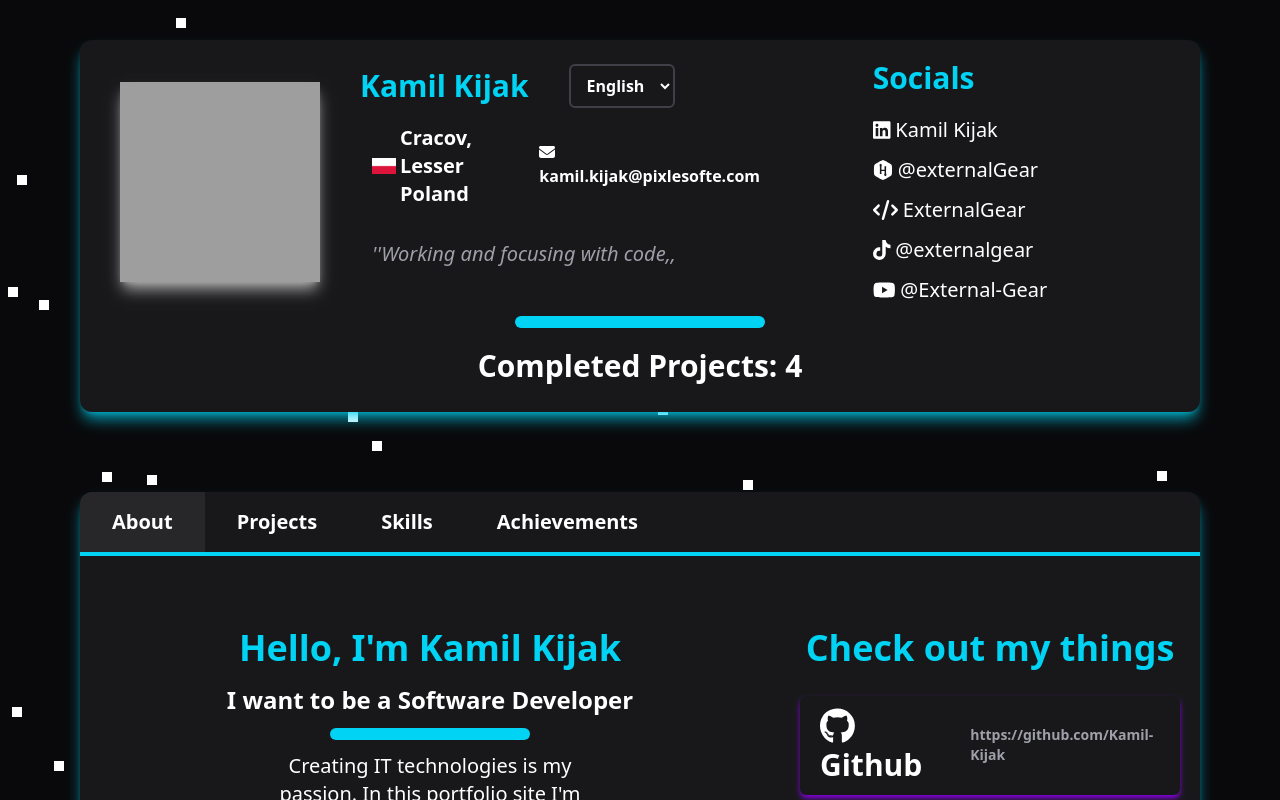
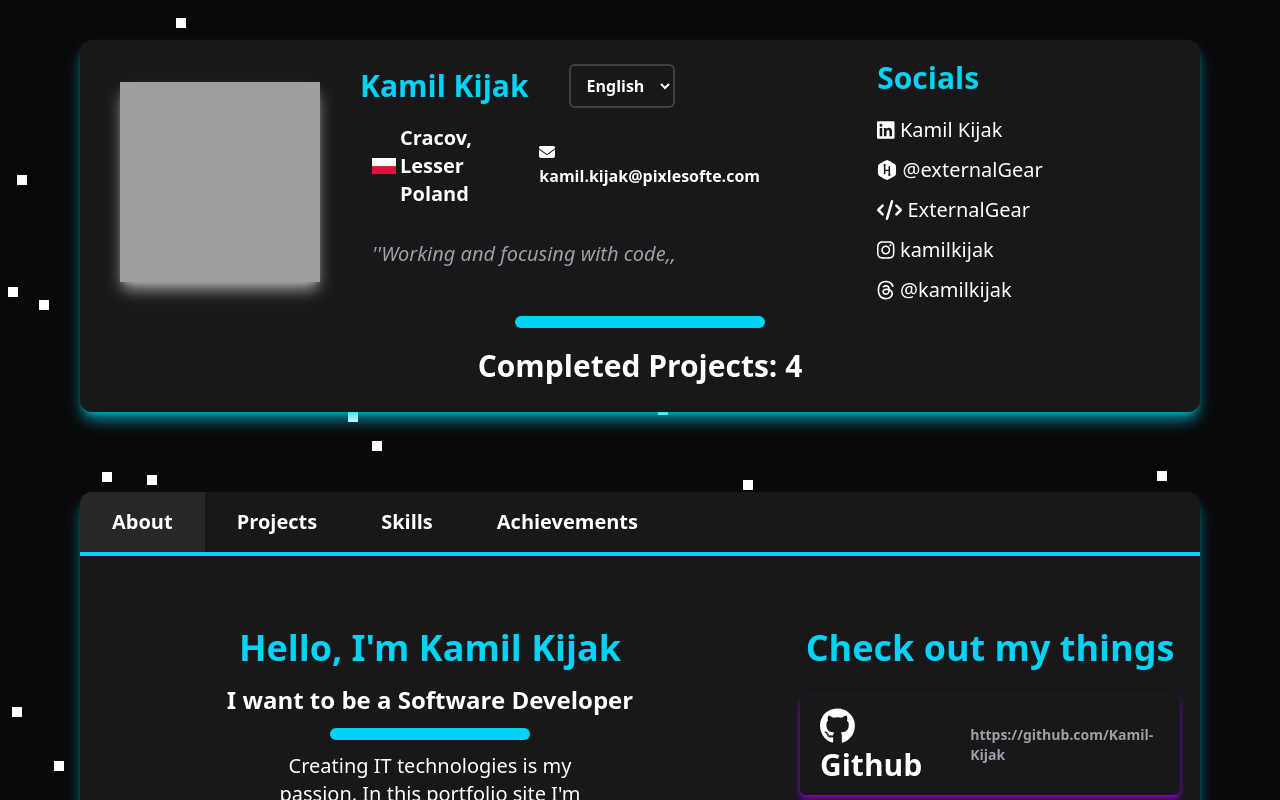
Before and after one commit to Kamil-Kijak/about-card, a React (Vite) app: page / in a window 1280 px wide. Shown: the top 800 px of the page. Built offline with nearby package versions, Linux system fonts and the light colour scheme; grey boxes are pictures that could not be loaded.

Commit message:
small changes in socials

```diff
--- a/src/App.jsx
+++ b/src/App.jsx
@@ -2,7 +2,7 @@
 import PolandFlag from "./assets/profile/polandFlag.webp"
 
 import { FontAwesomeIcon } from '@fortawesome/react-fontawesome';
-import { faLinkedin, faTiktok, faYoutube, faHackerrank} from "@fortawesome/free-brands-svg-icons"
+import { faLinkedin, faHackerrank, faInstagram, faThreads} from "@fortawesome/free-brands-svg-icons"
 
 import { BrowserRouter, Route, Routes, Navigate } from 'react-router-dom';
 import About from './components/pages/About';
@@ -51,8 +51,8 @@ function App() {
                   <a title='Linkedin' href="https://www.linkedin.com/in/kamil-kijak-546676358" rel='nofollow' target="_blank" className='social-link' aria-label="linkedin"><FontAwesomeIcon icon={faLinkedin}/> Kamil Kijak</a>
                   <a title='Hackerrank' href="https://www.hackerrank.com/profile/externalGear" rel='nofollow' target="_blank" className='social-link mt-3' aria-label="hackerrank"><FontAwesomeIcon icon={faHackerrank}/> @externalGear</a>
                   <a title='Leetcode' href="https://leetcode.com/u/ExternalGear/" rel='nofollow' target="_blank" className='social-link mt-3' aria-label="leetcode"><FontAwesomeIcon icon={faCode}/> ExternalGear</a>
-                  <a title='Tiktok' href="https://www.tiktok.com/@externalgear" rel='nofollow' target="_blank" className='social-link mt-3' aria-label="tiktok"><FontAwesomeIcon icon={faTiktok}/> @externalgear</a>
-                  <a title='Youtube' href="https://www.youtube.com/@External-Gear" rel='nofollow' target="_blank" className='social-link mt-3' aria-label="youtube"><FontAwesomeIcon icon={faYoutube}/> @External-Gear</a>
+                  <a title='Instagram' href="https://www.instagram.com/kamilkijak/" rel='nofollow' target="_blank" className='social-link mt-3' aria-label="instagram"><FontAwesomeIcon icon={faInstagram}/> kamilkijak</a>
+                  <a title='Threads' href="https://www.threads.com/@kamilkijak" rel='nofollow' target="_blank" className='social-link mt-3' aria-label="youtube"><FontAwesomeIcon icon={faThreads}/> @kamilkijak</a>
                 </section>
               </section>
             </section>
```
